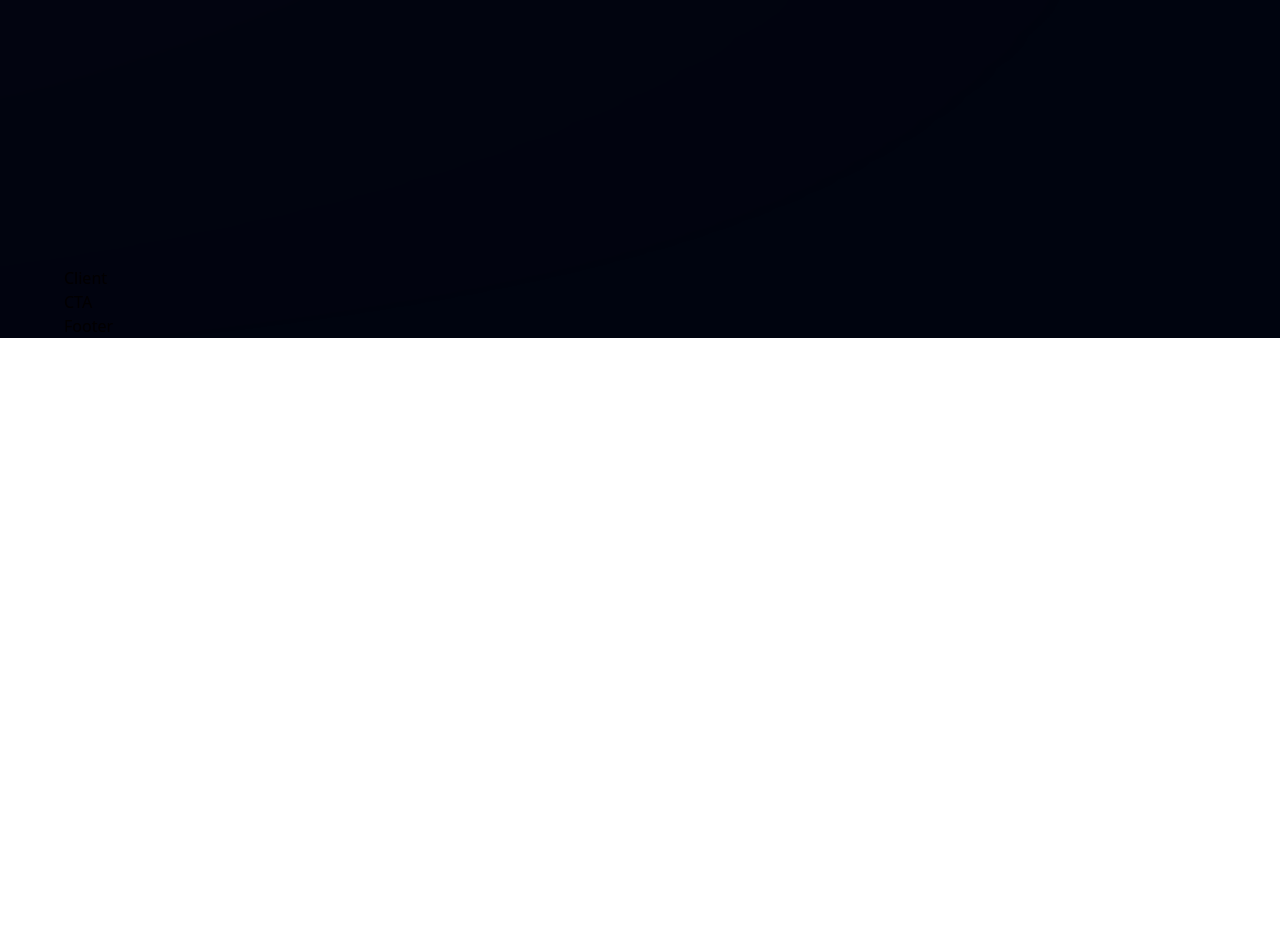
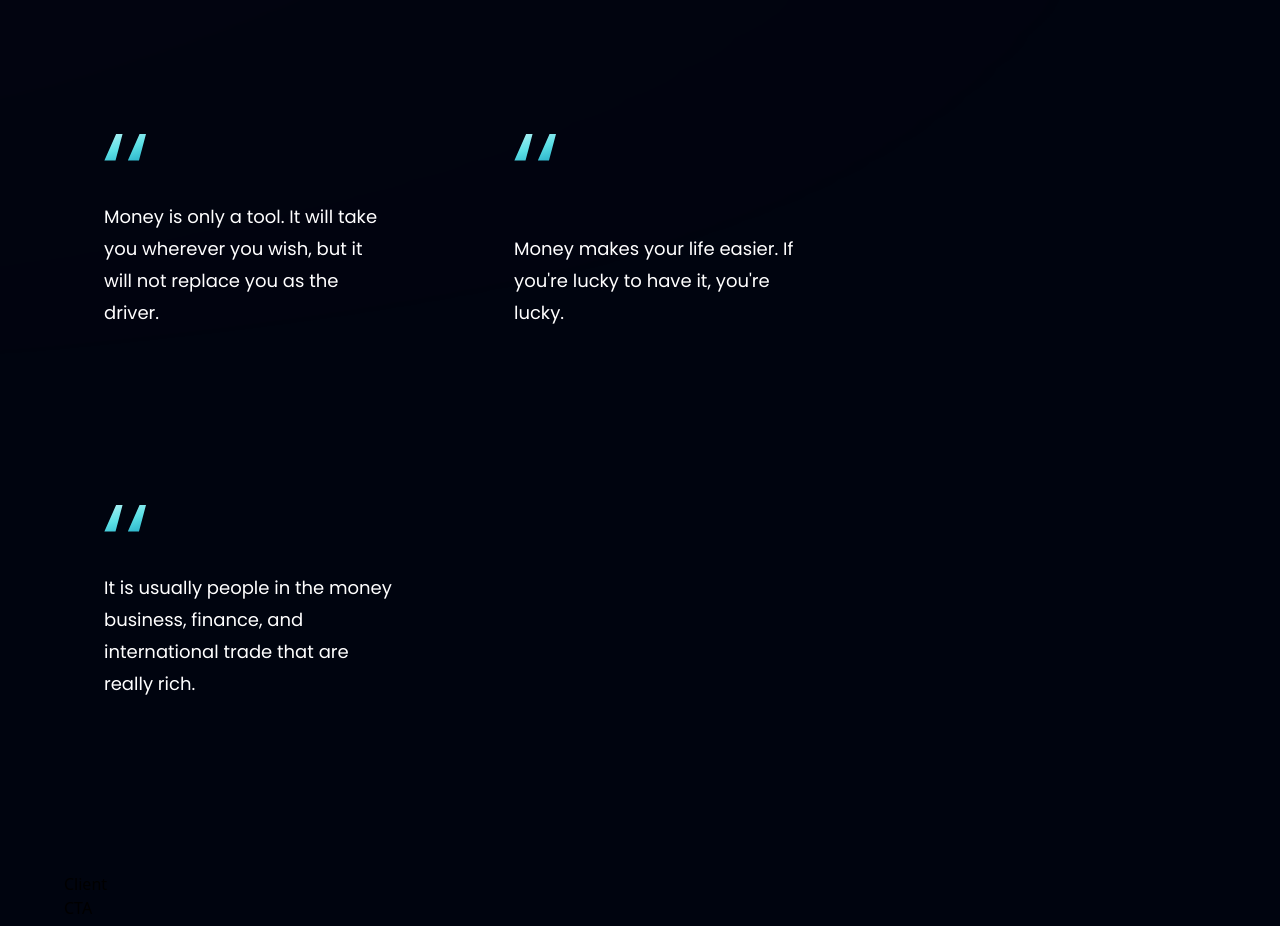
Before and after one commit to tla111/modern_website_2022, a React (Vite) app in the folder bank_modern_app/: page / in a window 1280 px wide. Shown: the part 3020-3946 px from the top of the page. Before the commit the page ends 3358 px from the top, so only its background shows below. Built offline with nearby package versions, Linux system fonts and the light colour scheme.

Commit message:
styled & populated feedbackcards

```diff
--- a/bank_modern_app/src/components/FeedbackCard.jsx
+++ b/bank_modern_app/src/components/FeedbackCard.jsx
@@ -1,8 +1,10 @@
 import React from 'react'
+import { quotes } from '../assets'
 
 const FeedbackCard = ({ content, name, title, img }) => (
     <div className="flex justify-between flex-col px-10 py-12 rounded-[20px] max-w-[370px] md:mr-10 sm:mr-5 mr-0 my-5 feedback-card">
-
+        <img src={quotes} alt="double_quotes" className="w-[42px] h-[27px] object-contain" />
+        <p className="font-poppins font-normal text-[18px] leading-[32px] text-white my-10">{content}</p>
     </div>
 )
 
```
